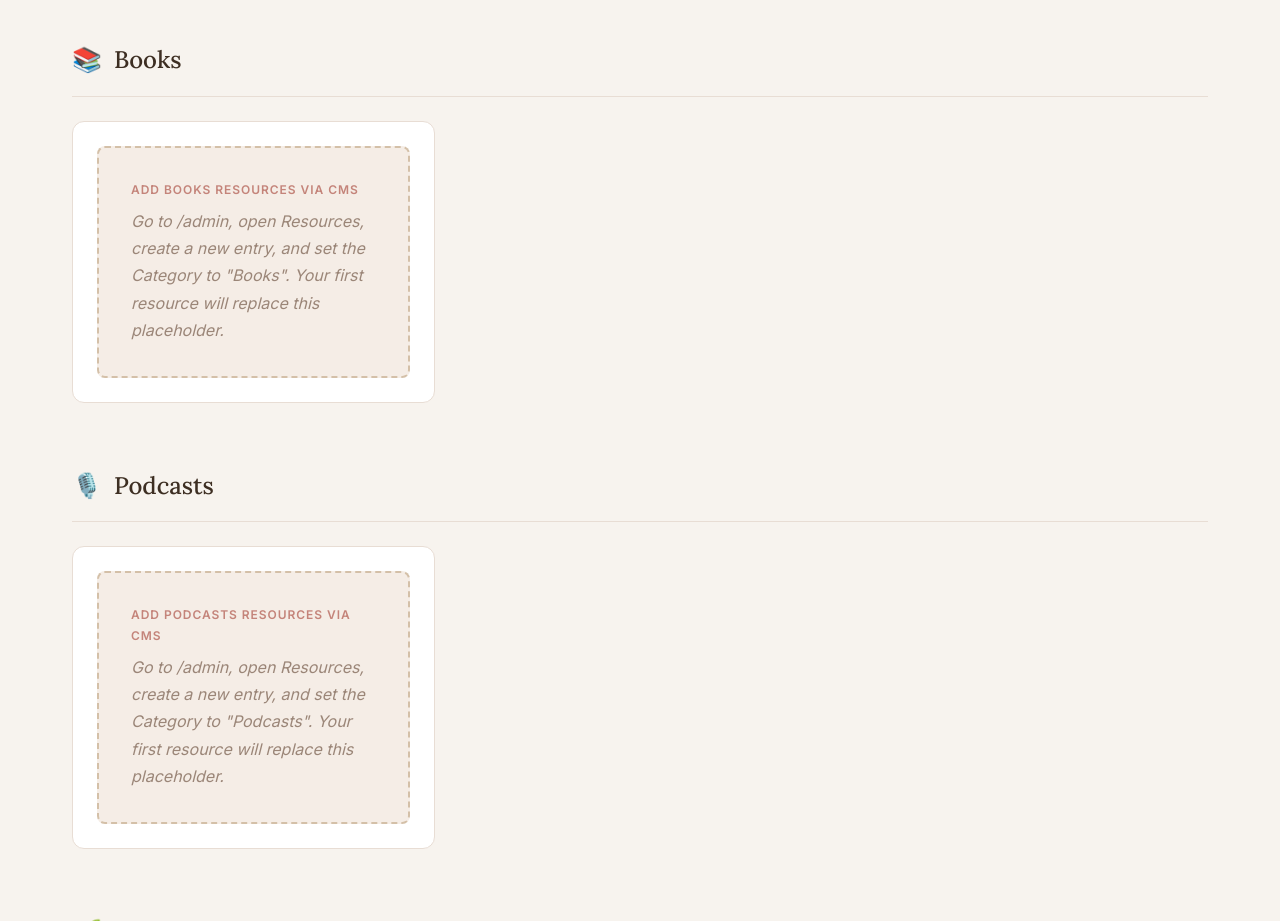
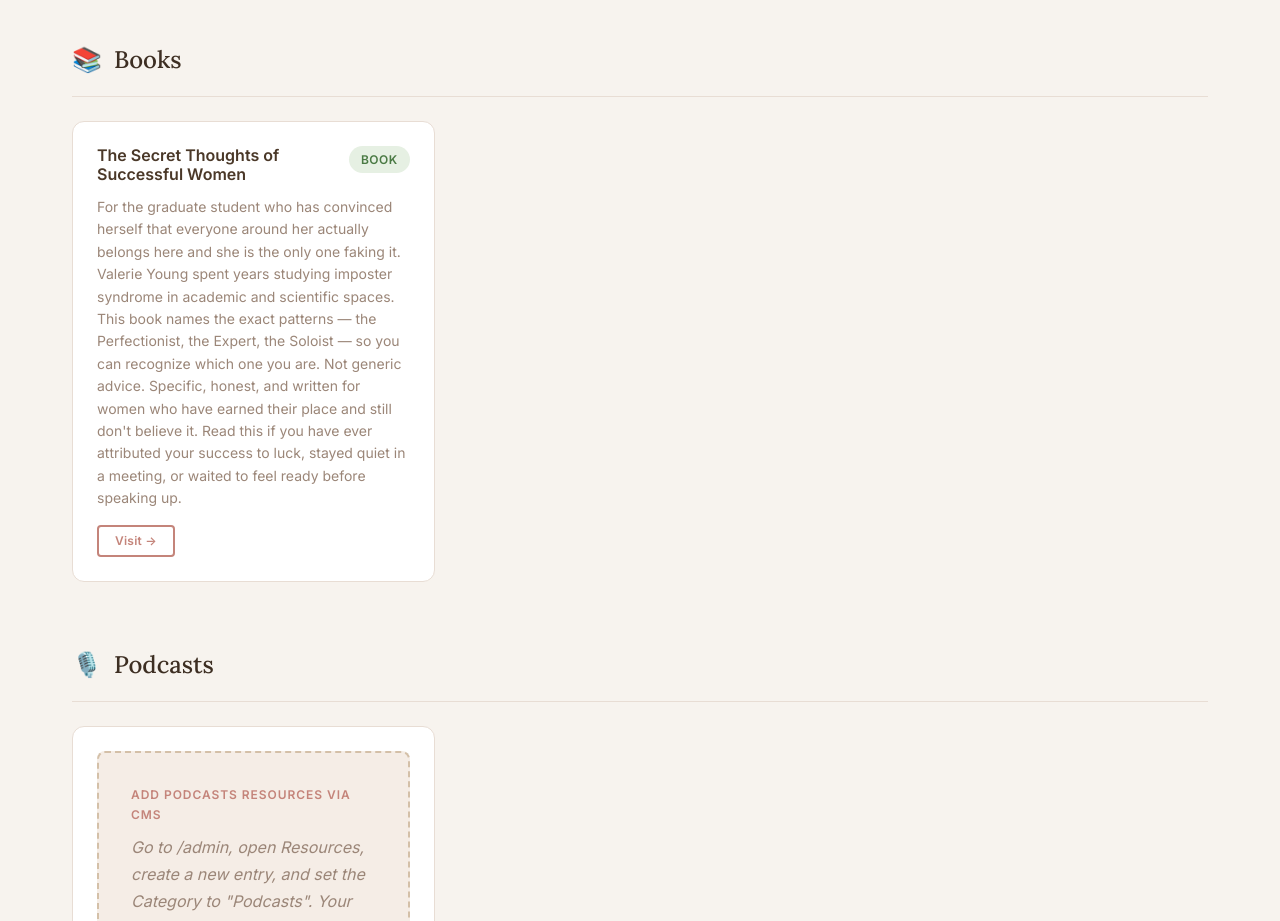
Before and after one commit to Sdumra/Saudade, an Eleventy site: page src/resources.njk in a window 1280 px wide. Shown: the part 1200-2121 px from the top of the page. Built offline with nearby package versions, Linux system fonts and the light colour scheme; Eleventy itself is replaced by a stand-in of ours; files that its build step writes are made by us from their sources.

Commit message:
Fix Resources CMS content not appearing on live site
content/resources/*.md lives outside the src/ input directory (the
CMS writes it to the repo root), so Eleventy's getFilteredByGlob
collection never picked the files up. Same issue and fix as
content/about.md: read the files directly as global data.

```diff
--- a/src/resources.njk
+++ b/src/resources.njk
@@ -56,7 +56,7 @@
     </div>
 
     {# Group resources by category #}
-    {% set allResources = collections.allResources %}
+    {% set allResources = resources %}
 
     {% for cat in site.resourceCategories %}
       {% if cat.label != "Crisis Support" %}
```
Also changed, not shown: .eleventy.js.
